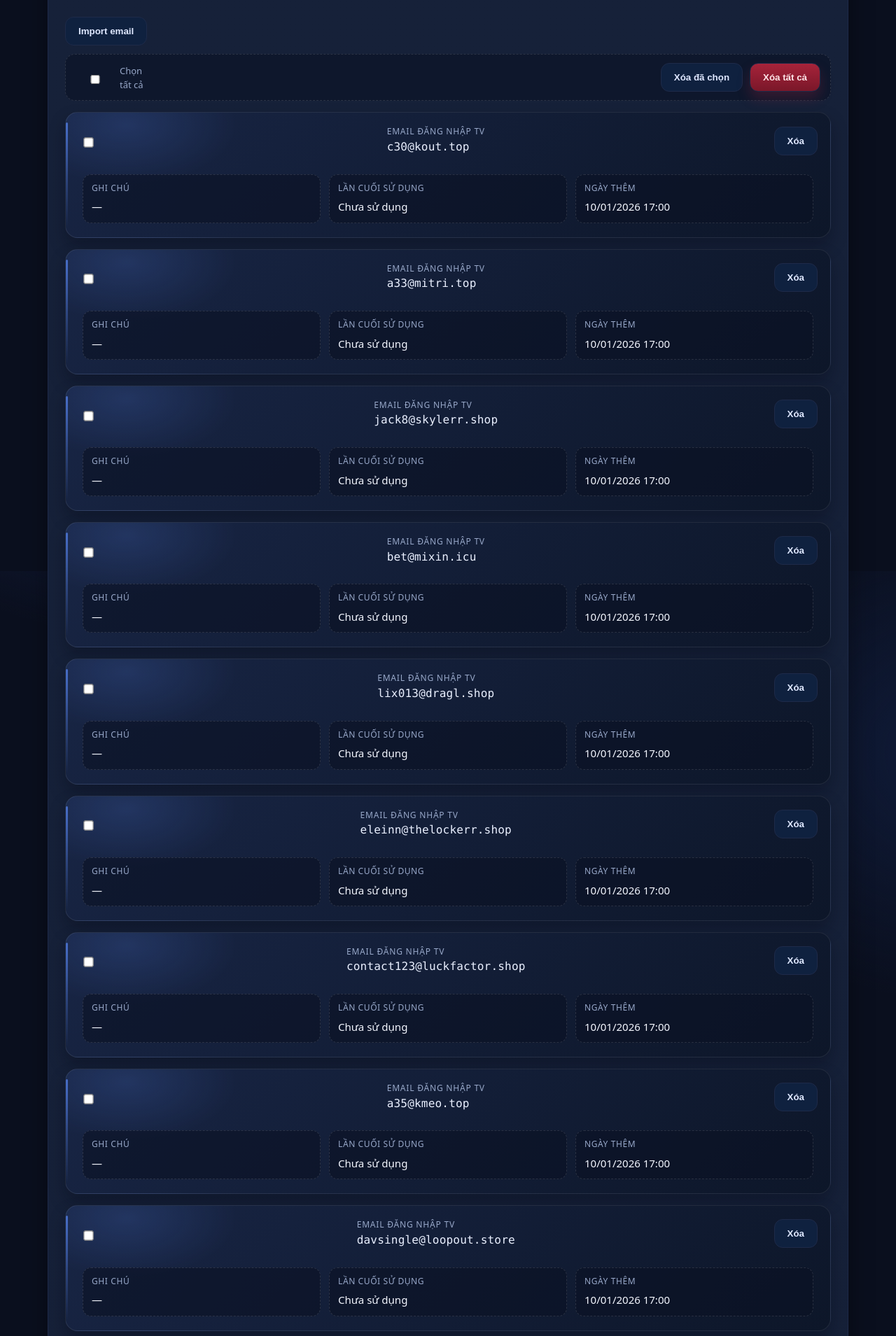
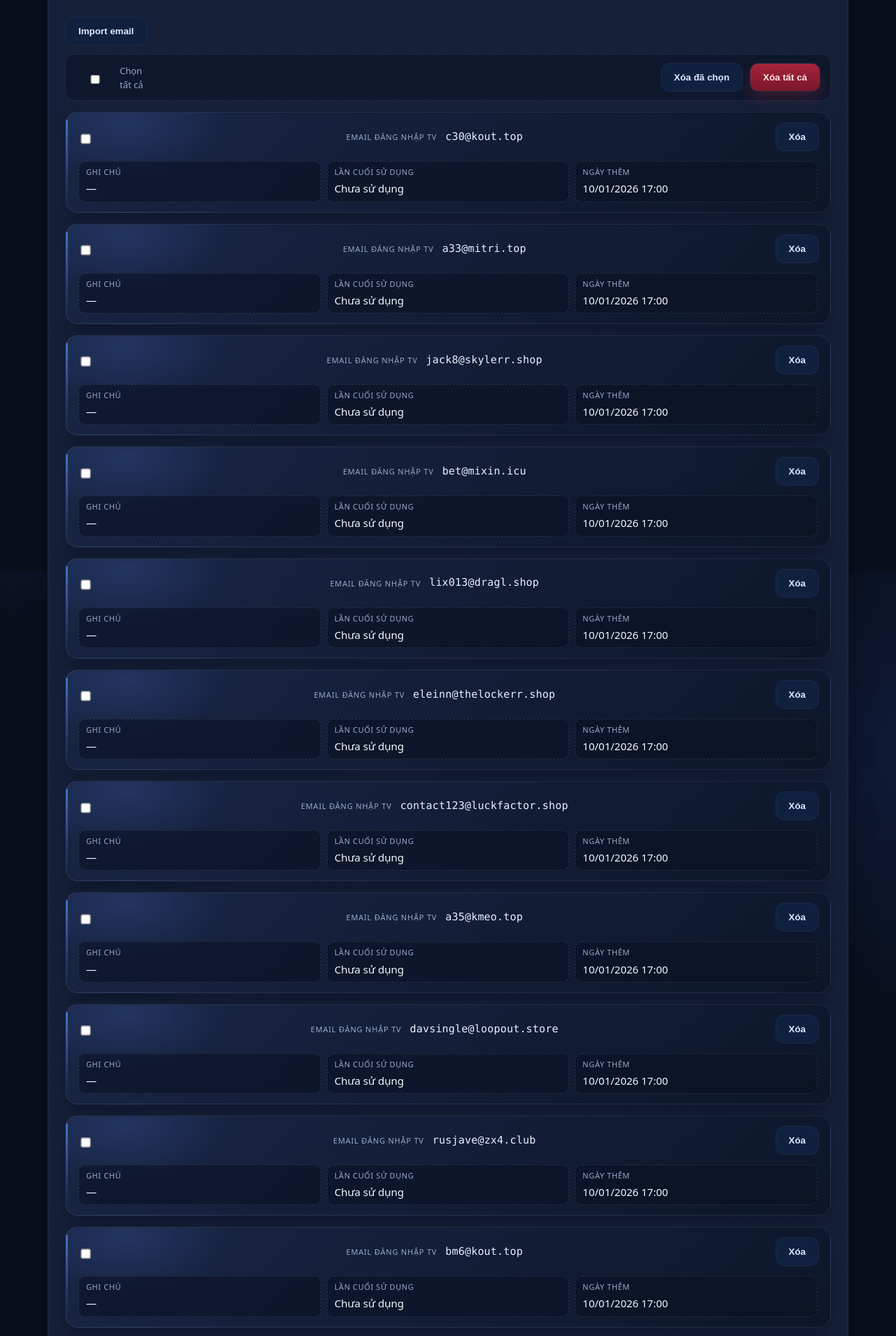
Before and after one commit to tuanminhh03/Get_code_and_family_netflix, a Flask app: page /admin in a window 1280 px wide, after a click that opens the changed part. Shown: the part 1784-3693 px from the top of the page at 70% size. Run offline with Flask 3, Linux system fonts and the light colour scheme; the visitor is signed in with stand-in values (Sample User, id 1).

Commit message:
Refine TV login email layout

```diff
--- a/static/styles.css
+++ b/static/styles.css
@@ -507,8 +507,8 @@
 .tv-email-item{
   position:relative;
   display:grid;
-  gap:14px;
-  padding:18px 18px 16px;
+  gap:10px;
+  padding:14px 16px;
   border-radius:18px;
   border:1px solid rgba(255,255,255,0.08);
   background:
@@ -519,7 +519,7 @@
 .tv-email-item::before{
   content:"";
   position:absolute;
-  inset:14px auto 14px 0;
+  inset:10px auto 10px 0;
   width:3px;
   border-radius:999px;
   background:linear-gradient(180deg, rgba(91,140,255,0.85), rgba(91,140,255,0));
@@ -529,28 +529,35 @@
   display:flex;
   align-items:center;
   justify-content:space-between;
-  gap:18px;
+  gap:12px;
 }
 
 .tv-email-select{
   display:flex;
   align-items:center;
   justify-content:center;
-  padding:4px;
+  padding:2px;
 }
 
 .tv-email-select input[type="checkbox"]{
   transform: scale(1.1);
   cursor:pointer;
 }
+.tv-email-info{
+  display:flex;
+  flex-wrap:wrap;
+  align-items:center;
+  gap:4px 12px;
+  min-width:0;
+}
 .tv-email-label{
-  font-size:12px;
+  font-size:11px;
   text-transform:uppercase;
   letter-spacing:0.8px;
   color:var(--muted);
 }
 .tv-email-value{
-  font-size:16px;
+  font-size:15px;
   word-break:break-all;
 }
 .tv-email-actions{
@@ -558,22 +565,24 @@
   justify-content:flex-end;
 }
 .tv-email-meta{
-  display:grid;
-  grid-template-columns:repeat(auto-fit, minmax(180px, 1fr));
-  gap:12px;
-  padding:12px 6px 4px;
+  display:flex;
+  flex-wrap:wrap;
+  gap:8px;
+  padding:4px 2px 0;
 }
 .tv-email-meta-item{
   display:flex;
   flex-direction:column;
-  gap:6px;
-  padding:10px 12px;
-  border-radius:12px;
+  gap:4px;
+  padding:6px 10px;
+  border-radius:10px;
   border:1px dashed rgba(255,255,255,0.12);
   background:rgba(10,18,35,0.6);
+  min-width:160px;
+  flex:1 1 180px;
 }
 .tv-email-meta-label{
-  font-size:12px;
+  font-size:11px;
   text-transform:uppercase;
   letter-spacing:0.6px;
   color:var(--muted);
--- a/templates/admin.html
+++ b/templates/admin.html
@@ -210,9 +210,9 @@
                       <span class="sr-only">Chọn email {{ item.email }}</span>
                     </label>
 
-                    <div>
-                      <div class="tv-email-label">Email đăng nhập TV</div>
-                      <div class="tv-email-value mono">{{ item.email }}</div>
+                    <div class="tv-email-info">
+                      <span class="tv-email-label">Email đăng nhập TV</span>
+                      <span class="tv-email-value mono">{{ item.email }}</span>
                     </div>
 
                     <div class="tv-email-actions">
```
